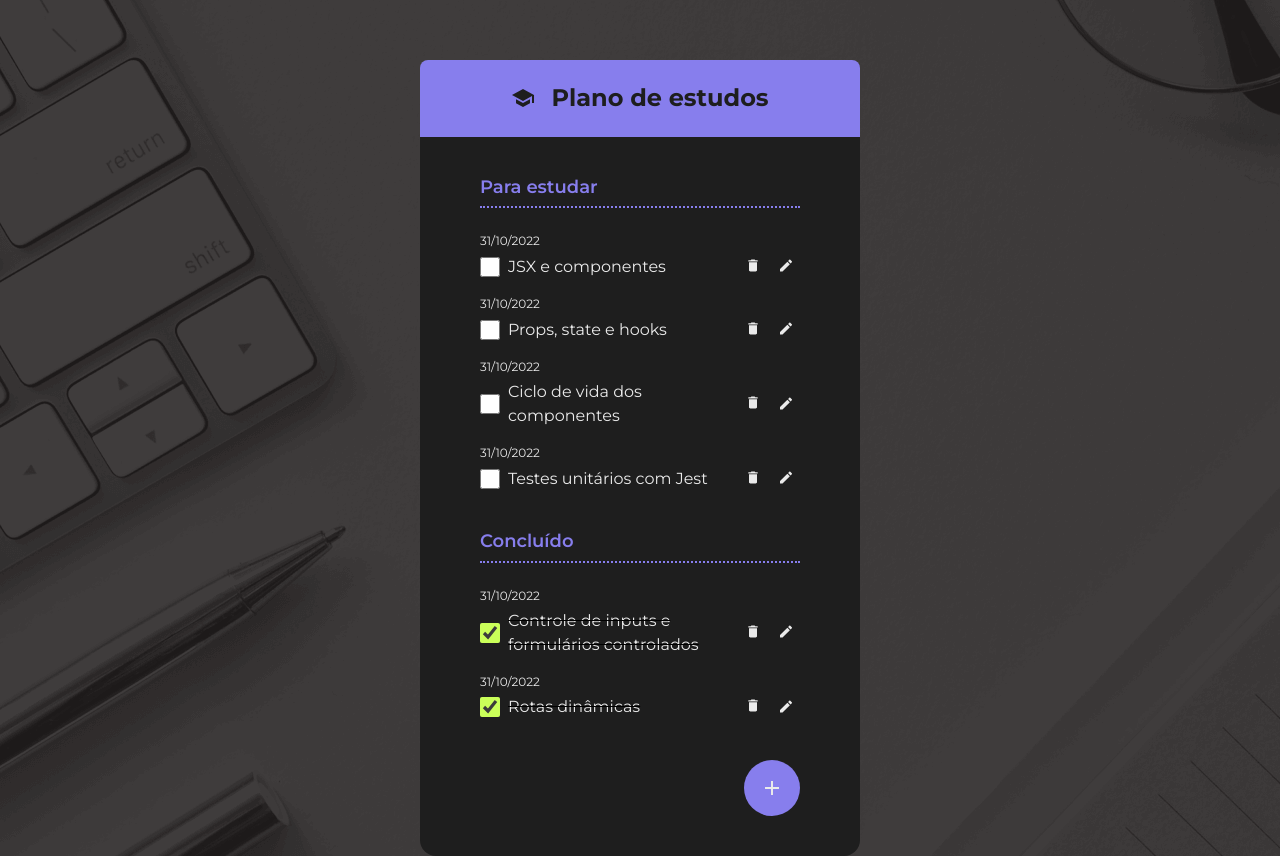
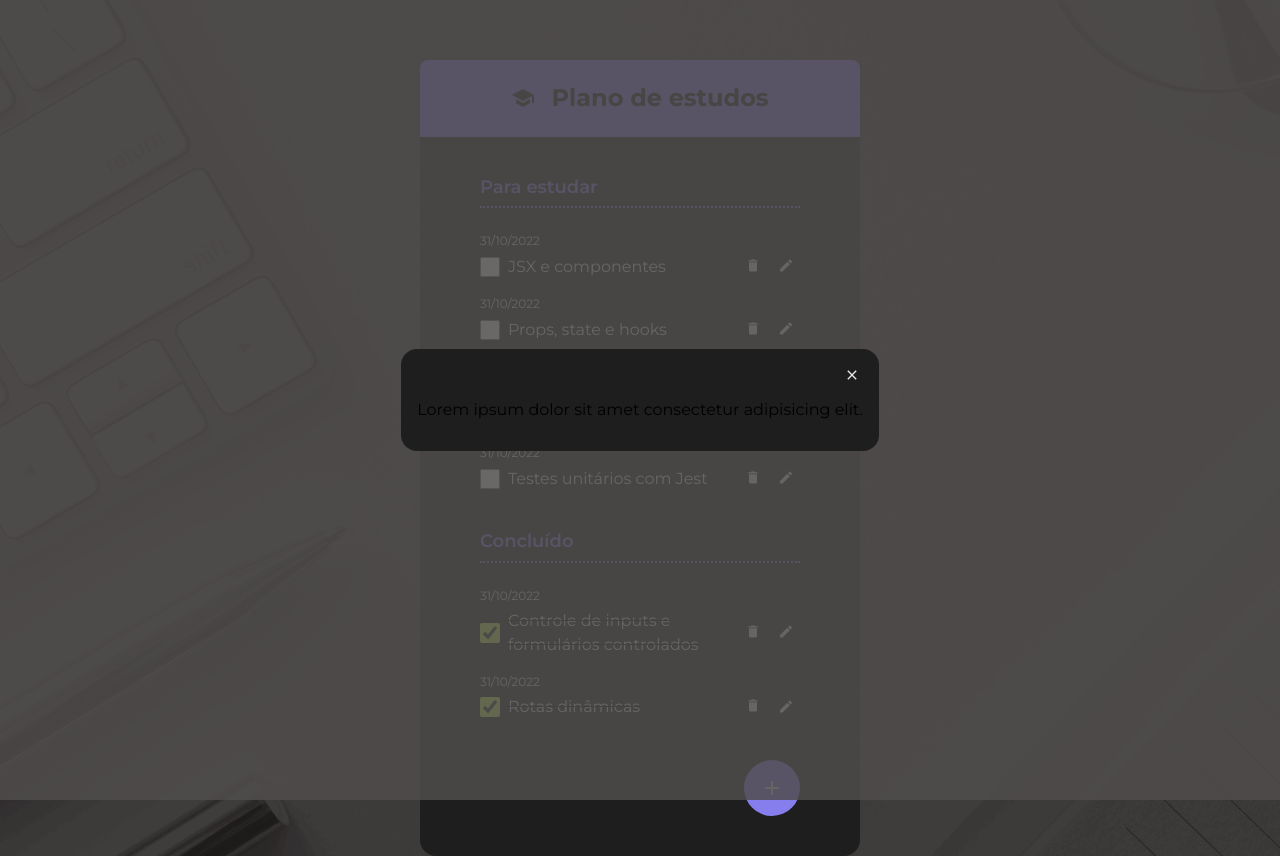
Before and after one commit to diegosilveira94/react-todo-list, a React (Vite) app: page / in a window 1280 px wide. Both pictures are taken after a click on the button 772 px from the left and 787 px from the top of the page. Built offline with nearby package versions, Linux system fonts and the light colour scheme.

Commit message:
feat: create new component Dialog

```diff
--- a/src/App.jsx
+++ b/src/App.jsx
@@ -1,56 +1,63 @@
-import { ChecklistsWrapper } from "./components/ChecklistsWrapper"
-import { Container } from "./components/Container"
-import { FabButton } from "./components/FabButton"
-import { Footer } from "./components/Footer"
-import { Header } from "./components/Header"
-import { Heading } from "./components/Heading"
-import { IconPlus, IconSchool } from "./components/icons"
-import { SubHeading } from "./components/SubHeading"
-import { ToDoItem } from "./components/ToDoItem"
-import { ToDoList } from "./components/ToDoList"
+import { useState } from "react";
+import { ChecklistsWrapper } from "./components/ChecklistsWrapper";
+import { Container } from "./components/Container";
+import { Dialog } from "./components/Dialog";
+import { FabButton } from "./components/FabButton";
+import { Footer } from "./components/Footer";
+import { Header } from "./components/Header";
+import { Heading } from "./components/Heading";
+import { IconPlus, IconSchool } from "./components/icons";
+import { SubHeading } from "./components/SubHeading";
+import { ToDoItem } from "./components/ToDoItem";
+import { ToDoList } from "./components/ToDoList";
 
 const todos = [
   {
     id: 1,
     description: "JSX e componentes",
     completed: false,
-    createdAt: "2022-10-31"
+    createdAt: "2022-10-31",
   },
   {
     id: 2,
     description: "Props, state e hooks",
     completed: false,
-    createdAt: "2022-10-31"
+    createdAt: "2022-10-31",
   },
   {
     id: 3,
     description: "Ciclo de vida dos componentes",
     completed: false,
-    createdAt: "2022-10-31"
+    createdAt: "2022-10-31",
   },
   {
     id: 4,
     description: "Testes unitários com Jest",
     completed: false,
-    createdAt: "2022-10-31"
-  }
-]
+    createdAt: "2022-10-31",
+  },
+];
 const completed = [
   {
     id: 5,
     description: "Controle de inputs e formulários controlados",
     completed: true,
-    createdAt: "2022-10-31"
+    createdAt: "2022-10-31",
   },
   {
     id: 6,
     description: "Rotas dinâmicas",
     completed: true,
-    createdAt: "2022-10-31"
-  }
-]
+    createdAt: "2022-10-31",
+  },
+];
 
 function App() {
+  const [showDialog, setShowDialog] = useState(false);
+
+  const toggleDialog = () => {
+    setShowDialog(!showDialog);
+  };
 
   return (
     <main>
@@ -64,24 +71,27 @@
           <SubHeading>Para estudar</SubHeading>
           <ToDoList>
             {todos.map(function (t) {
-              return <ToDoItem key={t.id} item={t} />
+              return <ToDoItem key={t.id} item={t} />;
             })}
           </ToDoList>
           <SubHeading>Concluído</SubHeading>
           <ToDoList>
             {completed.map(function (t) {
-              return <ToDoItem key={t.id} item={t} />
+              return <ToDoItem key={t.id} item={t} />;
             })}
           </ToDoList>
           <Footer>
-            <FabButton>
+            <Dialog isOpen={showDialog} onClose={toggleDialog}>
+              {<p>Lorem ipsum dolor sit amet consectetur adipisicing elit.</p>}
+            </Dialog>
+            <FabButton onClick={toggleDialog}>
               <IconPlus />
             </FabButton>
           </Footer>
         </ChecklistsWrapper>
       </Container>
     </main>
-  )
+  );
 }
 
-export default App
+export default App;
--- /dev/null
+++ b/src/components/Dialog/dialog.style.css
@@ -0,0 +1,21 @@
+::backdrop {
+  background-color: #504d4d;
+  opacity: 0.85;
+}
+
+.dialog {
+  background-color: #1e1e1e;
+  padding: 16px;
+  border: none;
+  border-radius: 16px;
+}
+
+.btn-close-wrapper {
+  text-align: right;
+}
+
+.btn-close {
+  background: none;
+  border: none;
+  cursor: pointer;
+}
--- /dev/null
+++ b/src/components/Dialog/index.jsx
@@ -0,0 +1,36 @@
+import { useEffect, useRef } from "react";
+import "./dialog.style.css";
+import { IconClose } from "../icons";
+
+export function Dialog({ isOpen, onClose, children }) {
+  const dialogRef = useRef(null);
+
+  useEffect(() => {
+    console.log("Devemos abrir o modal? ", isOpen);
+
+    if (isOpen) {
+      openDialog();
+    } else {
+      closeDialog();
+    }
+  }, [isOpen]);
+
+  const openDialog = () => {
+    dialogRef.current.showModal();
+  };
+  const closeDialog = () => {
+    dialogRef.current.close();
+  };
+  return (
+    <>
+      <dialog ref={dialogRef} className="dialog">
+        <div className="btn-close-wrapper">
+          <button autoFocus onClick={onClose} className="btn-close">
+            <IconClose />
+          </button>
+        </div>
+        {children}
+      </dialog>
+    </>
+  );
+}
--- a/src/components/FabButton/index.jsx
+++ b/src/components/FabButton/index.jsx
@@ -1,9 +1,9 @@
-import './fab-button.style.css'
+import "./fab-button.style.css";
 
-export function FabButton({ children }) {
-    return (
-        <button className='fab'>
-            {children}
-        </button>
-    )
+export function FabButton({ children, ...rest }) {
+  return (
+    <button className="fab" {...rest}>
+      {children}
+    </button>
+  );
 }
--- a/src/components/icons/index.jsx
+++ b/src/components/icons/index.jsx
@@ -1,28 +1,82 @@
 export function IconSchool() {
   return (
-        <svg width="24" height="18" viewBox="0 0 24 18" fill="none" xmlns="http://www.w3.org/2000/svg">
-            <path d="M12 0L23.0156 6V14.0156H21V7.07812L12 12L0.984375 6L12 0ZM5.01562 10.1719L12 14.0156L18.9844 10.1719V14.2031L12 18L5.01562 14.2031V10.1719Z" fill="#1E1E1E" />
+    <svg
+      width="24"
+      height="18"
+      viewBox="0 0 24 18"
+      fill="none"
+      xmlns="http://www.w3.org/2000/svg"
+    >
+      <path
+        d="M12 0L23.0156 6V14.0156H21V7.07812L12 12L0.984375 6L12 0ZM5.01562 10.1719L12 14.0156L18.9844 10.1719V14.2031L12 18L5.01562 14.2031V10.1719Z"
+        fill="#1E1E1E"
+      />
     </svg>
-    )
+  );
 }
 export function IconPencil() {
   return (
-        <svg width="16" height="20" viewBox="0 0 16 20" fill="none" xmlns="http://www.w3.org/2000/svg">
-            <path d="M2 14L9.375 6.625L11.875 9.125L4.5 16.5H2V14ZM13.8125 6.25C13.9375 6.375 14 6.53125 14 6.71875C14 6.90625 13.9375 7.0625 13.8125 7.1875L12.5938 8.40625L10.0938 5.90625L11.3125 4.6875C11.4375 4.5625 11.5938 4.5 11.7812 4.5C11.9688 4.5 12.125 4.5625 12.25 4.6875L13.8125 6.25Z" fill="#EAEAEA" />
+    <svg
+      width="16"
+      height="20"
+      viewBox="0 0 16 20"
+      fill="none"
+      xmlns="http://www.w3.org/2000/svg"
+    >
+      <path
+        d="M2 14L9.375 6.625L11.875 9.125L4.5 16.5H2V14ZM13.8125 6.25C13.9375 6.375 14 6.53125 14 6.71875C14 6.90625 13.9375 7.0625 13.8125 7.1875L12.5938 8.40625L10.0938 5.90625L11.3125 4.6875C11.4375 4.5625 11.5938 4.5 11.7812 4.5C11.9688 4.5 12.125 4.5625 12.25 4.6875L13.8125 6.25Z"
+        fill="#EAEAEA"
+      />
     </svg>
-    )
+  );
 }
 export function IconTrash() {
   return (
-        <svg width="10" height="13" viewBox="0 0 10 13" fill="none" xmlns="http://www.w3.org/2000/svg">
-            <path d="M9.65625 1.15625V2.5H0.34375V1.15625H2.65625L3.34375 0.5H6.65625L7.34375 1.15625H9.65625ZM1 11.1562V3.15625H9V11.1562C9 11.5104 8.86458 11.8229 8.59375 12.0938C8.32292 12.3646 8.01042 12.5 7.65625 12.5H2.34375C1.98958 12.5 1.67708 12.3646 1.40625 12.0938C1.13542 11.8229 1 11.5104 1 11.1562Z" fill="#EAEAEA" />
+    <svg
+      width="10"
+      height="13"
+      viewBox="0 0 10 13"
+      fill="none"
+      xmlns="http://www.w3.org/2000/svg"
+    >
+      <path
+        d="M9.65625 1.15625V2.5H0.34375V1.15625H2.65625L3.34375 0.5H6.65625L7.34375 1.15625H9.65625ZM1 11.1562V3.15625H9V11.1562C9 11.5104 8.86458 11.8229 8.59375 12.0938C8.32292 12.3646 8.01042 12.5 7.65625 12.5H2.34375C1.98958 12.5 1.67708 12.3646 1.40625 12.0938C1.13542 11.8229 1 11.5104 1 11.1562Z"
+        fill="#EAEAEA"
+      />
     </svg>
-    )
+  );
 }
 export function IconPlus() {
   return (
-        <svg width="14" height="14" viewBox="0 0 14 14" fill="none" xmlns="http://www.w3.org/2000/svg">
-            <path d="M13.9844 7.98438H7.98438V13.9844H6.01562V7.98438H0.015625V6.01562H6.01562V0.015625H7.98438V6.01562H13.9844V7.98438Z" fill="#EAEAEA" />
+    <svg
+      width="14"
+      height="14"
+      viewBox="0 0 14 14"
+      fill="none"
+      xmlns="http://www.w3.org/2000/svg"
+    >
+      <path
+        d="M13.9844 7.98438H7.98438V13.9844H6.01562V7.98438H0.015625V6.01562H6.01562V0.015625H7.98438V6.01562H13.9844V7.98438Z"
+        fill="#EAEAEA"
+      />
     </svg>
-    )
+  );
 }
+
+export function IconClose() {
+  return (
+    <svg
+      width="10"
+      height="10"
+      viewBox="0 0 10 10"
+      fill="none"
+      xmlns="http://www.w3.org/2000/svg"
+    >
+      <path
+        d="M9.65625 1.28125L5.9375 5L9.65625 8.71875L8.71875 9.65625L5 5.9375L1.28125 9.65625L0.34375 8.71875L4.0625 5L0.34375 1.28125L1.28125 0.34375L5 4.0625L8.71875 0.34375L9.65625 1.28125Z"
+        fill="#EAEAEA"
+      />
+      Add commentMore actions
+    </svg>
+  );
+}
```
Lines whose indentation alone changed are shown as unchanged.
